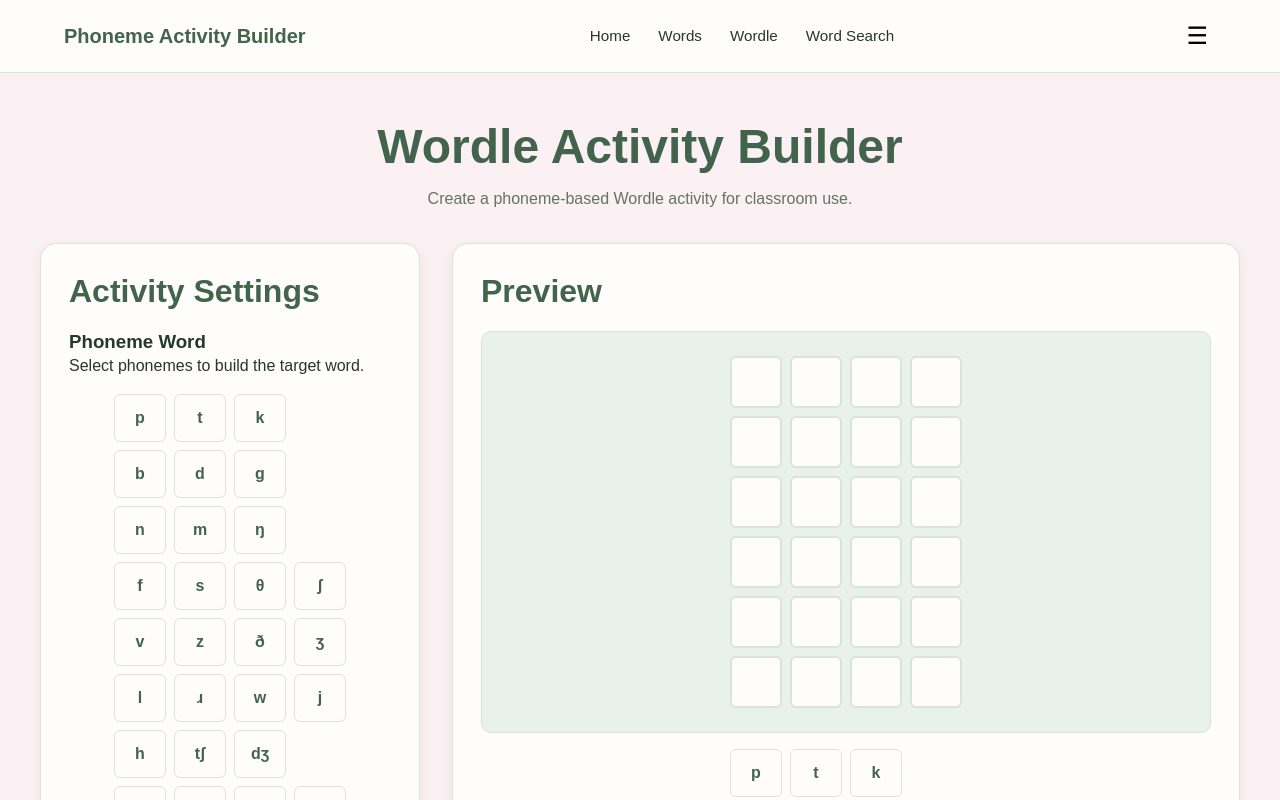
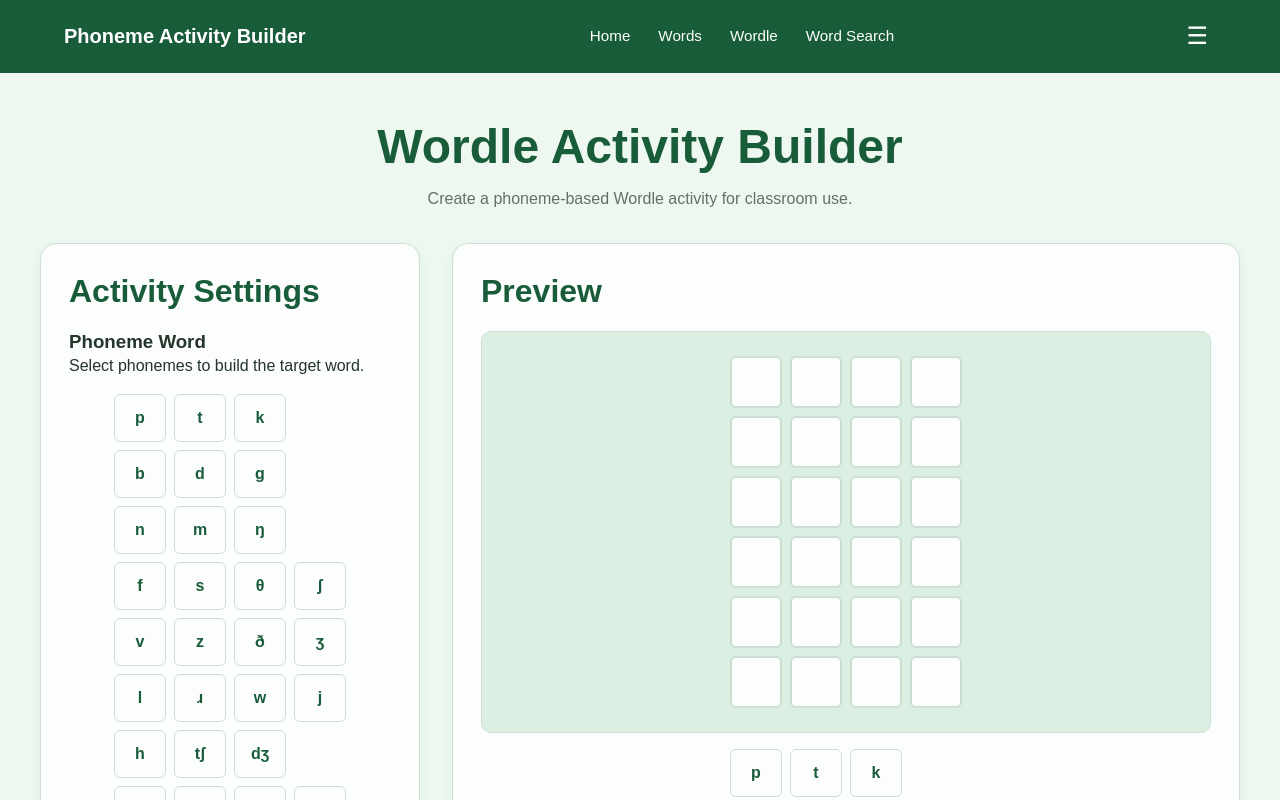
Before and after one commit to CyberDaveSe/phoneme-activity-builder, a Next.js app in the folder frontend/: page /wordle in a window 1280 px wide. Shown: the top 800 px of the page. Built offline with nearby package versions, Linux system fonts and the light colour scheme.

Commit message:
Update application colour scheme and navigation styling

```diff
--- a/frontend/src/app/globals.css
+++ b/frontend/src/app/globals.css
@@ -1,34 +1,49 @@
 :root {
-  --background: #fbf0f3;
-  --surface: #fffdfb;
-  --primary: #8fb89b;
-  --primary-dark: #42634c;
-  --primary-light: #e8f2ea;
-  --accent: #c98f9d;
-  --text: #26382c;
-  --text-muted: #657268;
-  --border: #d9e2db;
-  --focus: #356b4a;
+  /* Main surfaces */
+  --background: #eef8f1;
+  --surface: #fbfefc;
+
+  /* Forest green palette */
+  --primary: #4f8a68;
+  --primary-dark: #185c3a;
+  --primary-light: #dcefe3;
+
+  /* Secondary sage accent */
+  --accent: #7ca88b;
+
+  /* Typography */
+  --text: #24352b;
+  --text-muted: #617267;
+
+  /* UI */
+  --border: #cbded1;
+  --focus: #246b47;
+
   --radius-small: 6px;
   --radius-medium: 10px;
   --radius-large: 16px;
 }
 
 [data-theme="dark"] {
-  --background: #1f2421;
-  --surface: #2a312c;
+  /* Main surfaces */
+  --background: #17231c;
+  --surface: #213027;
 
-  --primary: #8fb89b;
-  --primary-dark: #c5ddcb;
-  --primary-light: #35443a;
+  /* Forest / mint palette */
+  --primary: #79ad8b;
+  --primary-dark: #c0e1ca;
+  --primary-light: #2c4736;
 
-  --accent: #d6a8b3;
+  /* Secondary sage accent */
+  --accent: #91b79d;
 
-  --text: #f2f4f2;
-  --text-muted: #c4cbc6;
+  /* Typography */
+  --text: #edf5ef;
+  --text-muted: #bdcbbf;
 
-  --border: #4b5a50;
-  --focus: #9ac7a5;
+  /* UI */
+  --border: #405a49;
+  --focus: #9bcaaa;
 }
 
 html {
--- a/frontend/src/components/Navigation/Navigation.module.css
+++ b/frontend/src/components/Navigation/Navigation.module.css
@@ -1,8 +1,8 @@
 .header {
     position: relative;
     width: 100%;
-    border-bottom: 1px solid var(--border);
-    background-color: var(--surface);
+    border-bottom: 1px solid var(--primary-dark);
+    background-color: var(--primary-dark);
 }
 
 .container {
@@ -17,7 +17,7 @@
 }
 
 .logo {
-    color: var(--primary-dark);
+    color: #ffffff;
     font-size: 1.25rem;
     font-weight: 700;
     text-decoration: none;
@@ -39,14 +39,14 @@
 .navLink {
     padding: 10px 14px;
     border-radius: var(--radius-small);
-    color: var(--text);
+    color: #ffffff;
     font-size: 0.95rem;
     font-weight: 500;
     text-decoration: none;
 }
 
 .navLink:hover {
-    background-color: var(--primary-light);
+    background-color: rgba(255, 255, 255, 0.14);
 }
 
 .navLink:focus-visible {
@@ -61,12 +61,13 @@
     border: none;
     border-radius: var(--radius-small);
     background-color: transparent;
+    color: #ffffff;
     padding: 8px;
     cursor: pointer;
 }
 
 .menuButton:hover {
-    background-color: var(--primary-light);
+    background-color: rgba(255, 255, 255, 0.14);
 }
 
 .menuButton:focus-visible {
@@ -90,7 +91,7 @@
     min-width: 180px;
     padding: 12px;
     border: 1px solid var(--border);
-    border-radius: var(--border-medium);
+    border-radius: var(--radius-medium);
     background-color: var(--surface);
     box-shadow: 0 4px 12px rgba(66, 99, 76, 0.15);
 }
```
